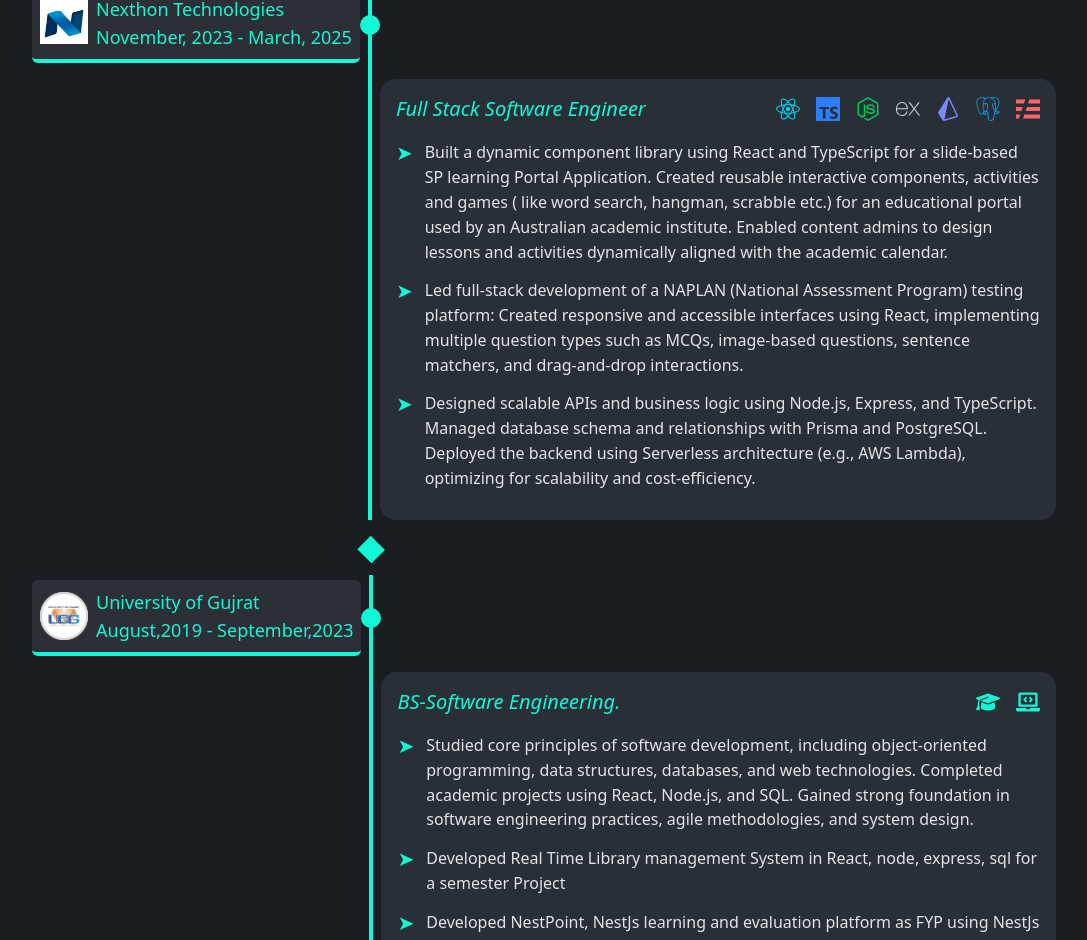
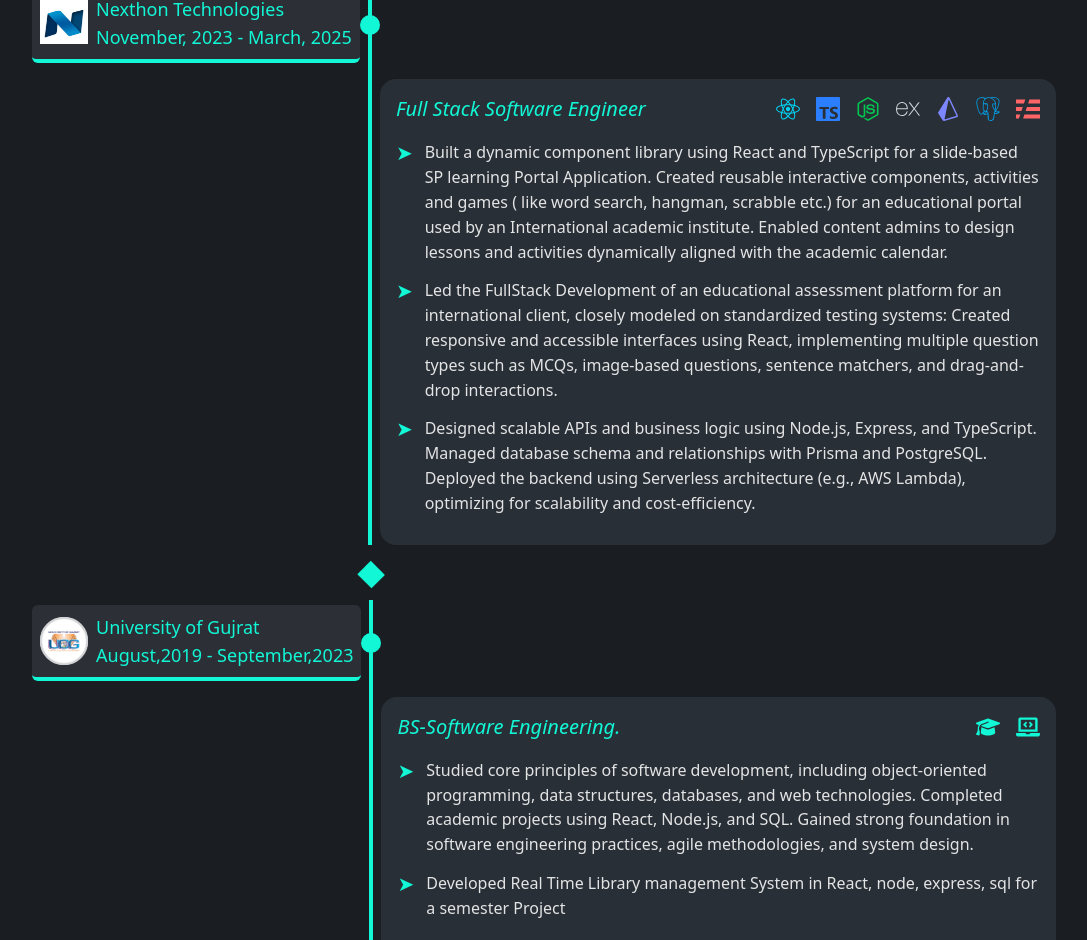
Before and after one commit to syedrizwan11/my-portfolio, a React (Vite) app: page / in a window 1280 px wide. Shown: the part 1865-2805 px from the top of the page, without its empty margins (96-1183 px from the left). Built offline with nearby package versions, Linux system fonts and the light colour scheme; a web font is replaced by a local one.

Commit message:
changed exp

```diff
--- a/src/pages/experience/Experience.tsx
+++ b/src/pages/experience/Experience.tsx
@@ -54,13 +54,14 @@ export const Experience = () => {
                 dynamic component library using React and TypeScript for a
                 slide-based SP learning Portal Application. Created reusable
                 interactive components, activities and games ( like word search, hangman, scrabble etc.) for an educational portal used
-                by an Australian academic institute. Enabled content admins to
+                by an International academic institute. Enabled content admins to
                 design lessons and activities dynamically aligned with the
                 academic calendar."
             />
             <BulletText
-              text="Led full-stack development of a NAPLAN (National Assessment
-              Program) testing platform: Created responsive and accessible
+              text="Led the FullStack Development of an educational assessment
+              platform for an international client, closely modeled on
+              standardized testing systems: Created responsive and accessible
               interfaces using React, implementing multiple question types such
               as MCQs, image-based questions, sentence matchers, and
               drag-and-drop interactions."
```
